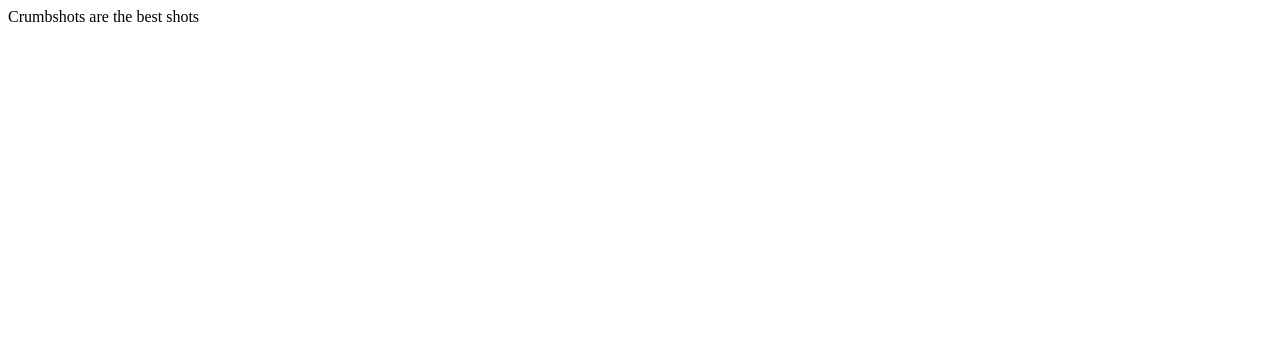
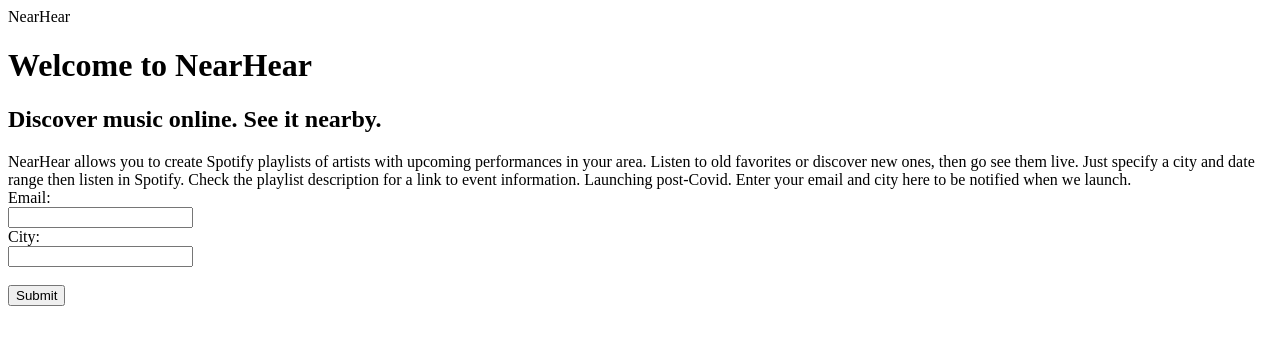
Before and after one commit to LizzyG/LizzyG.github.io, a plain HTML site: page index.html in a window 1280 px wide. Drawn offline with Linux system fonts and the light colour scheme.

Commit message:
Update index.html
not for crumbshots anymore - using for NearHear.app

```diff
--- a/index.html
+++ b/index.html
@@ -1 +1,19 @@
-Crumbshots are the best shots
+<html>
+<head>
+    NearHear
+</head>
+<h1>Welcome to NearHear</h1>
+<h2>Discover music online.  See it nearby.</h2>
+<body>
+    NearHear allows you to create Spotify playlists of artists with upcoming performances in your area.  Listen to old favorites or discover new ones, then go see them live.
+    Just specify a city and date range then listen in Spotify.  Check the playlist description for a link to event information.
+    Launching post-Covid.  Enter your email and city here to be notified when we launch.
+    <form action="https://script.google.com/macros/s/AKfycbwhvSAFS6sVZshApIUAWu5G3x4g06zH5iNK4gNv5iN_jyUvYIY/exec" method="post">
+        <label for="Email">Email:</label><br>
+        <input type="text" id="Email" name="Email"><br>
+        <label for="City">City:</label><br>
+        <input type="text" id="City" name="City"><br><br>
+        <input type="submit" value="Submit">
+      </form>
+</body>
+</html>
```
